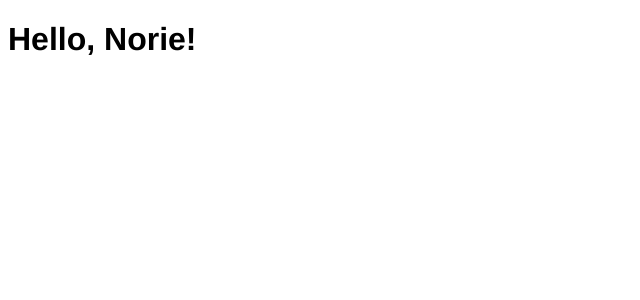
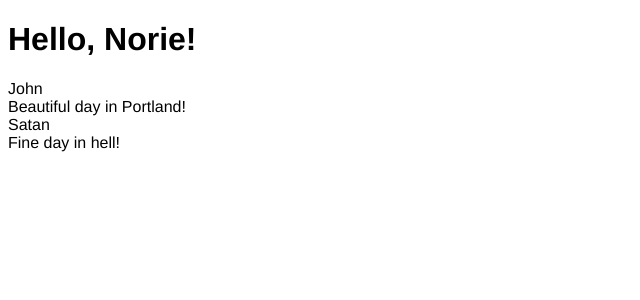
Before and after one commit to NorieM/Python, a Flask app: page / in a window 1280 px wide. Shown: the top 300 px of the page, without its empty margins (0-640 px from the left). Run offline with Flask 2, Linux system fonts and the light colour scheme.

Commit message:
Update
Added more template stuff and tried to update CSS.

```diff
--- a/app/routes.py
+++ b/app/routes.py
@@ -7,4 +7,13 @@ from app import app
 
 def index():
     user = {'username':'Norie'}
-    return render_template('index.html', title='Home', user=user)
+
+    posts  = [
+
+        {   'author':{'username':'John'},
+            'body':'Beautiful day in Portland!'},
+        {   'author':{'username':'Satan'},
+            'body':'Fine day in hell!'}
+    ]
+
+    return render_template('index.html', title='Home', user=user, posts=posts)
--- a/app/static/css/main.css
+++ b/app/static/css/main.css
@@ -1,3 +1,15 @@
 body{
     font-family:Helvetica;
 }
+
+.post {
+    display: block;
+}
+
+.title {
+    display: block;
+}
+
+.comment {
+    display: block;
+}
--- a/app/templates/index.html
+++ b/app/templates/index.html
@@ -7,5 +7,18 @@
 </head>
 <body>
     <h1>Hello, {{ user.username }}!</h1>
+    <div class="posts">
+    {% for post in posts %}
+    <div class="post">
+        <div class="title">
+            {{ post.author.username}}
+        </div>
+        <div class="comment">
+            {{ post.body}}
+        </div>
+    </div>
+    </div>
+    {% endfor %}
+
 </body>
 </html>
```
